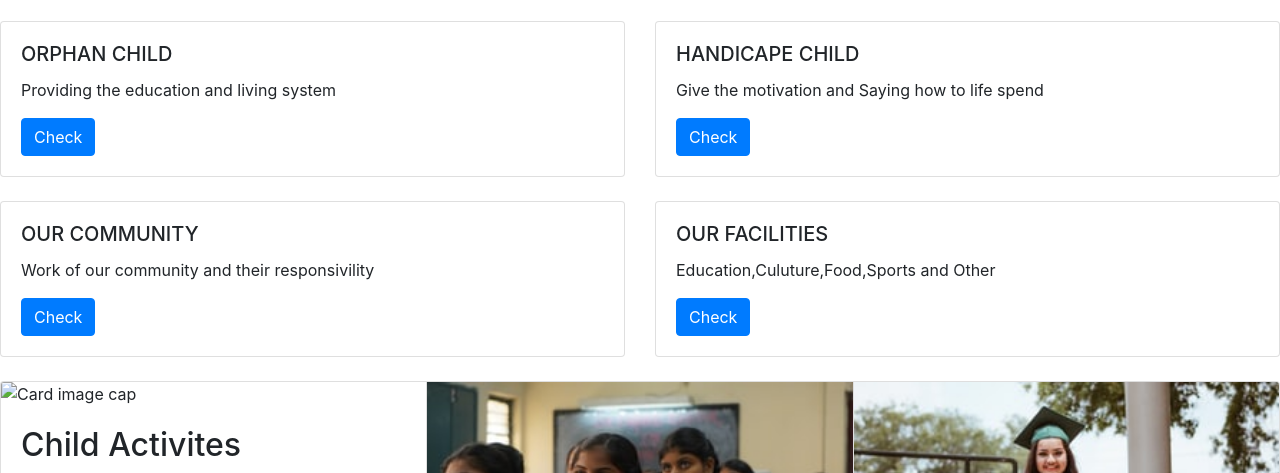
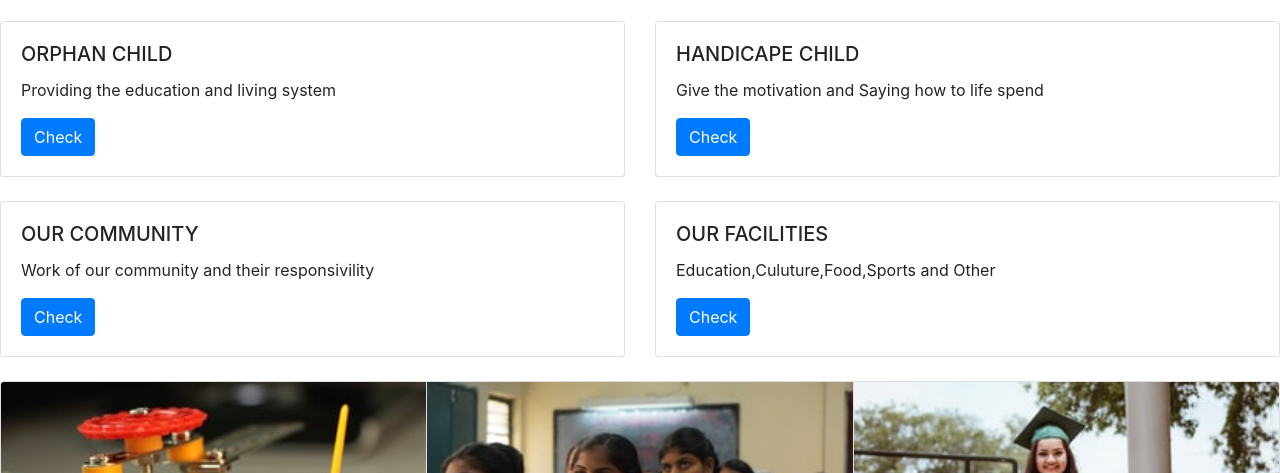
Before and after one commit to rohitgoyal2000/CharityWebsite, a plain HTML site: page index.html in a window 1280 px wide. Shown: the part 323-796 px from the top of the page. Drawn offline with nearby package versions, Linux system fonts and the light colour scheme.

Commit message:
Update index.html

```diff
--- a/index.html
+++ b/index.html
@@ -144,7 +144,7 @@
 
   <div class="card-group">
     <div class="card">
-      <img class="card-img-top" src="s6.jfif" alt="Card image cap">
+      <img class="card-img-top" src="./image/s6.jfif" alt="Card image cap">
       <div class="card-body">
         <h2 class="card-title">Child Activites</h2>
         <p class="card-text">This is a wider card with supporting text below as a natural lead-in to additional content.
```
